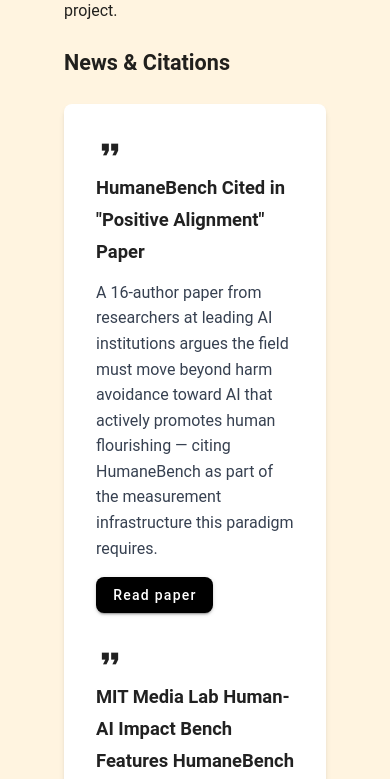
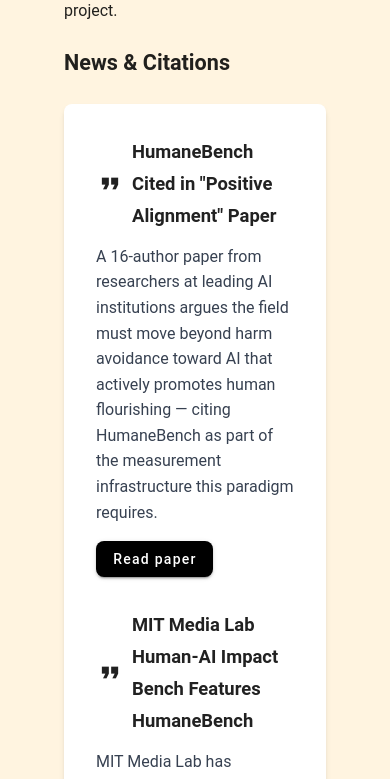
Before and after one commit to buildinghumanetech/humanebench-website, a Vue app: page / in a window 390 px wide. Shown: the part 3120-3899 px from the top of the page. Built offline with nearby package versions, Linux system fonts and the light colour scheme.

Commit message:
fix: remove flex-wrap from news item heading to keep icon consistently inline
The icon was wrapping above the title on longer headings while staying
inline on shorter ones. Removing flex-wrap keeps icon + title on the
same baseline, with text wrapping naturally.

```diff
--- a/src/components/News.vue
+++ b/src/components/News.vue
@@ -1,7 +1,7 @@
 <template>
   <v-card class="p-8 md:p-6 sm:p-4 mb-12 md:mb-8 shadow-md rounded-lg">
     <div v-for="(item, index) in news" :key="index" :class="{ 'mb-8': index < news.length - 1 }">
-      <h3 class="text-2xl md:text-xl sm:text-lg font-semibold mb-3 flex items-center gap-2 flex-wrap" :class="{ 'mt-0': index === 0 }">
+      <h3 class="text-2xl md:text-xl sm:text-lg font-semibold mb-3 flex items-center gap-2" :class="{ 'mt-0': index === 0 }">
         <v-icon size="28">{{ item.icon || (item.type === 'citation' ? 'mdi-format-quote-close' : 'mdi-newspaper') }}</v-icon>
         {{ item.title }}
       </h3>
```
